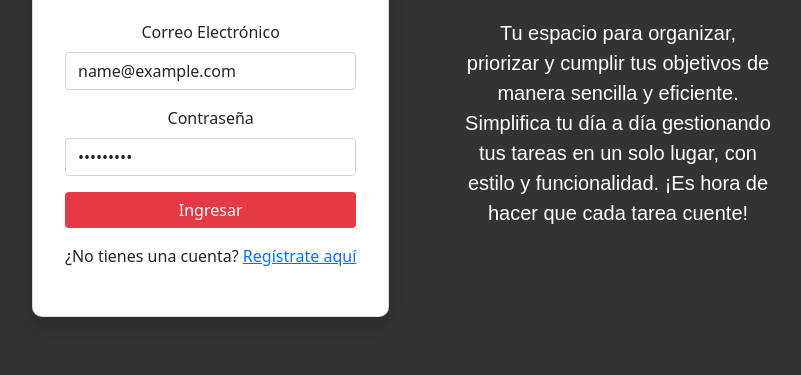
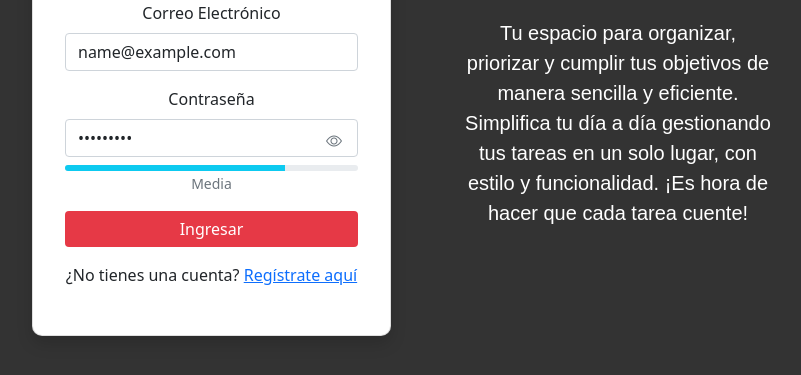
Before and after one commit to FrancoLuvisotti/app-todo-list, a plain HTML site: page frontend/views/login.html in a window 1280 px wide. Both pictures are taken after typing "name@example.com", "Sample123" into the empty fields and a click on the button "Ingresar". Shown: the part 377-752 px from the top of the page, without its empty margins (228-1029 px from the left). Drawn offline with nearby package versions, Linux system fonts and the light colour scheme; no server answers.

Commit message:
agregado de visor contraseñas

```diff
--- a/frontend/css/styles2.css
+++ b/frontend/css/styles2.css
@@ -21,6 +21,15 @@ h3{
 .logo {
     width: 150px; /* Aumenta el tamaño del logo */
     margin-bottom: 20px;
+}
+
+.password-toggle {
+    z-index: 5;
+    color: #6c757d;
+}
+
+.password-toggle:hover {
+    color: #000;
 }
 
 .message{
--- a/frontend/js/login.js
+++ b/frontend/js/login.js
@@ -58,6 +58,53 @@ async function handleLogin(event) {
     }
 }
 
+// Toggle mostrar / ocultar contraseña
+document.addEventListener("DOMContentLoaded", () => {
+
+    // ===== LOGIN FORM =====
+    const loginForm = document.getElementById('login-form');
+    if (loginForm) {
+        loginForm.addEventListener('submit', handleLogin);
+    }
+
+    // ===== PASSWORD STRENGTH =====
+    const passwordInput = document.getElementById("login-password");
+    const strengthBar = document.getElementById("password-strength-bar");
+    const strengthText = document.getElementById("password-strength-text");
+
+    if (passwordInput && strengthBar && strengthText) {
+
+        passwordInput.addEventListener("input", function () {
+            const value = passwordInput.value;
+            let score = 0;
+
+            if (value.length >= 8) score++;
+            if (/[A-Z]/.test(value)) score++;
+            if (/[0-9]/.test(value)) score++;
+            if (/[^A-Za-z0-9]/.test(value)) score++;
+
+            updateStrengthUI(score);
+        });
+
+        function updateStrengthUI(score) {
+            const levels = ["Muy débil", "Débil", "Media", "Fuerte"];
+            const colors = ["bg-danger", "bg-warning", "bg-info", "bg-success"];
+
+            strengthBar.className = "progress-bar";
+            strengthBar.style.width = (score * 25) + "%";
+
+            if (score === 0) {
+                strengthText.textContent = "";
+                strengthBar.style.width = "0%";
+                return;
+            }
+
+            strengthBar.classList.add(colors[score - 1]);
+            strengthText.textContent = levels[score - 1];
+        }
+    }
+
+});
 
 // Añadir el evento al formulario de inicio de sesión
 document.addEventListener('DOMContentLoaded', () => {
--- a/frontend/js/task.js
+++ b/frontend/js/task.js
@@ -121,8 +121,8 @@ async function loadNavbarUser() {
 
     try {
         const response = await fetch(
-            `${API_URL}/users/me`,
-            //'http://localhost:5000/users/me',  //render
+            `${API_URL}/users/me`,//render
+            //'http://localhost:5000/users/me',  //local
             {
             headers: {
                 Authorization: `Bearer ${token}`
--- a/frontend/views/login.html
+++ b/frontend/views/login.html
@@ -29,9 +29,31 @@
                                     <input type="email" class="form-control" id="login-email" placeholder="tuemail@ejemplo.com" required>
                                     <div class="invalid-feedback">Por favor, ingresa un correo electrónico válido.</div>
                                 </div>
-                                <div class="mb-3">
-                                    <label for="login-password" class="form-label">Contraseña</label>
-                                    <input type="password" class="form-control" id="login-password" required>
+                                <div class="mb-3 position-relative">
+                                    <label for="password" class="form-label">Contraseña</label>
+
+                                    <input
+                                        type="password"
+                                        class="form-control pe-5"
+                                        id="login-password"
+                                        name="password"
+                                        required
+                                    >
+
+                                    <!-- Icono overlay -->
+                                    <span
+                                        class="password-toggle position-absolute top-50 end-0 translate-middle-y me-3"
+                                        data-target="login-password"
+                                        style="cursor: pointer;"
+                                    >
+                                        <i class="bi bi-eye"></i>
+                                    </span>
+
+                                    <!-- Indicador fuerza -->
+                                    <div class="progress mt-2" style="height: 6px;">
+                                        <div id="password-strength-bar" class="progress-bar" role="progressbar"></div>
+                                    </div>
+                                    <small id="password-strength-text" class="form-text"></small>
                                     <div class="invalid-feedback">Por favor, ingresa tu contraseña.</div>
                                 </div>
                                 <button type="submit" class="btn btn-primary w-100">Ingresar</button>
```
